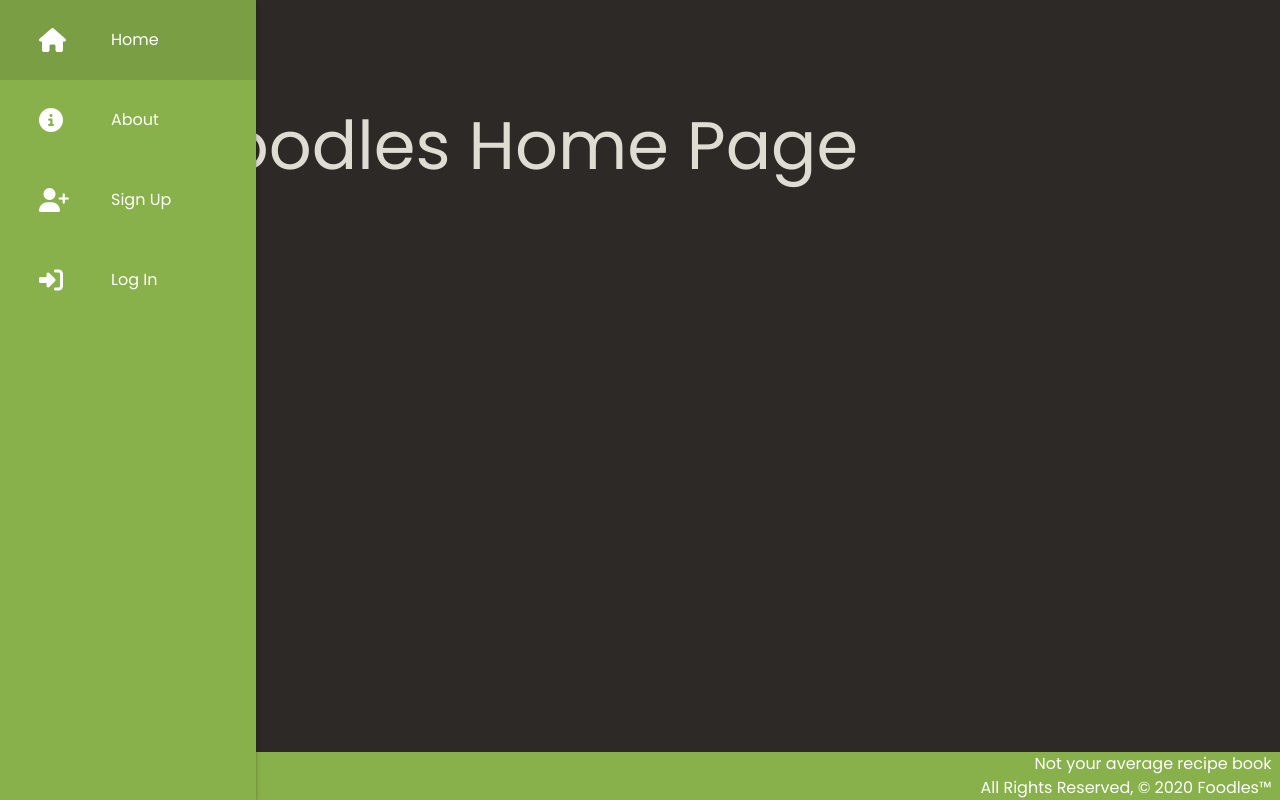
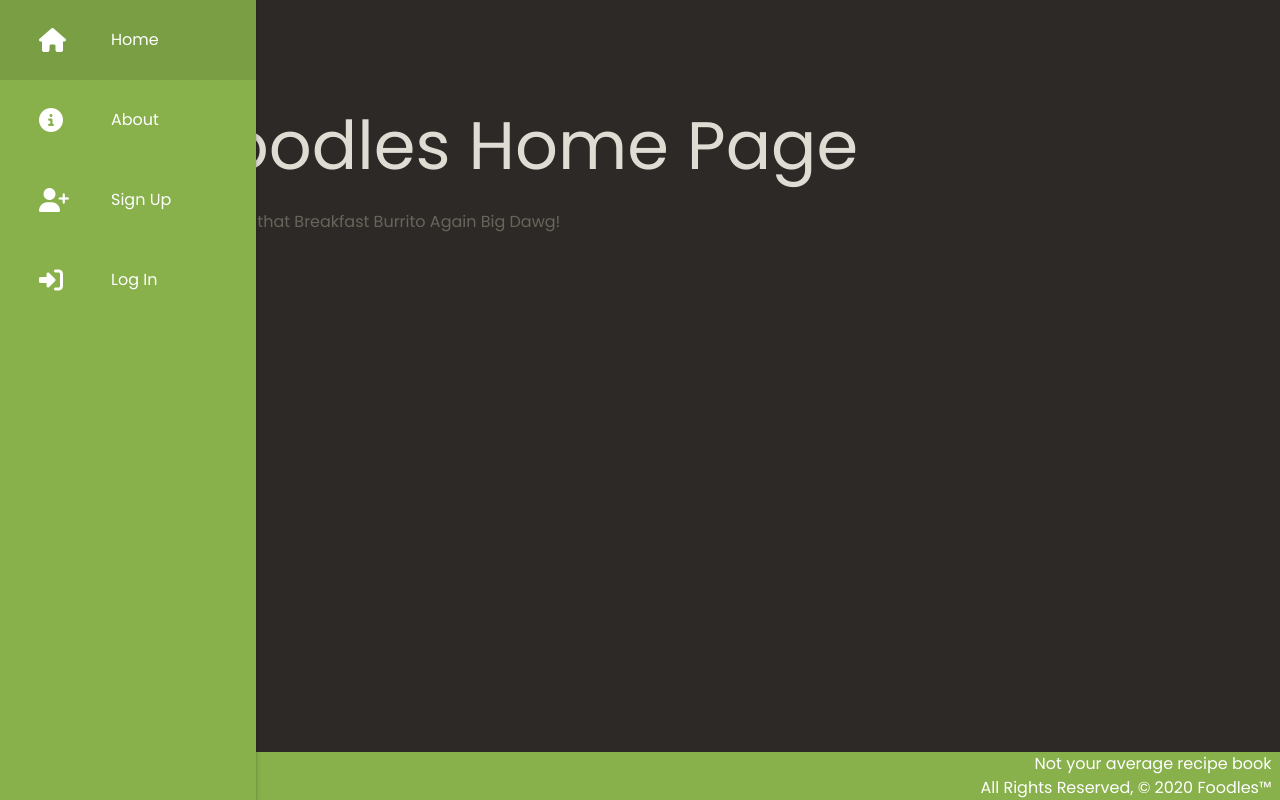
Before and after one commit to mhwhite22/foodles, a Django app: page / in a window 1280 px wide. Run offline with Django 3.2, Linux system fonts and the light colour scheme; some libraries are stand-ins or nearby versions.

Commit message:
adds message to home page

```diff
--- a/main_app/templates/home.html
+++ b/main_app/templates/home.html
@@ -3,4 +3,12 @@
 
 <h1>Foodles Home Page</h1>
 
+{% if messages %}
+<ul class="messages">
+    {% for message in messages %}
+    <li{% if message.tags %} class="{{ message.tags }}"{% endif %}>{{ message }}</li>
+    {% endfor %}
+</ul>
+{% endif %}
+
 {% endblock %}
--- a/main_app/views.py
+++ b/main_app/views.py
@@ -3,6 +3,7 @@
 from django.shortcuts import render, redirect
 from django.views.generic.edit import CreateView, UpdateView, DeleteView
 from django.views.generic import ListView, DetailView
+from django.contrib import messages
 from django.contrib.auth import login
 from django.contrib.auth.forms import UserCreationForm
 from django.contrib.auth.decorators import login_required
@@ -13,10 +14,11 @@
 # Create your views here.
 
 def home(request):
-    return render(request, 'home.html')
+  messages.add_message(request, messages.INFO, 'Hey, Try that Breakfast Burrito Again Big Dawg!')
+  return render(request, 'home.html')
 
 def about(request):
-    return render(request, 'about.html')
+  return render(request, 'about.html')
 
 def signup(request):
   error_message = ''
```
